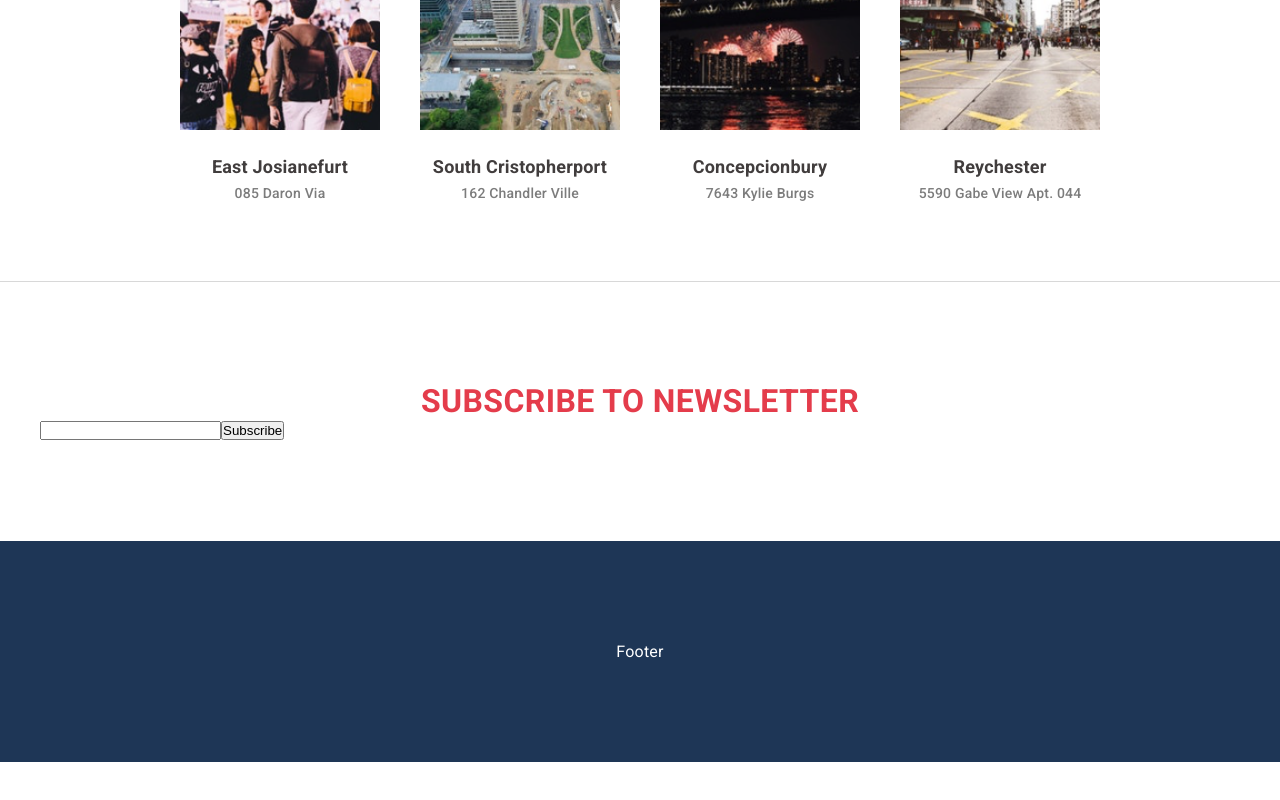
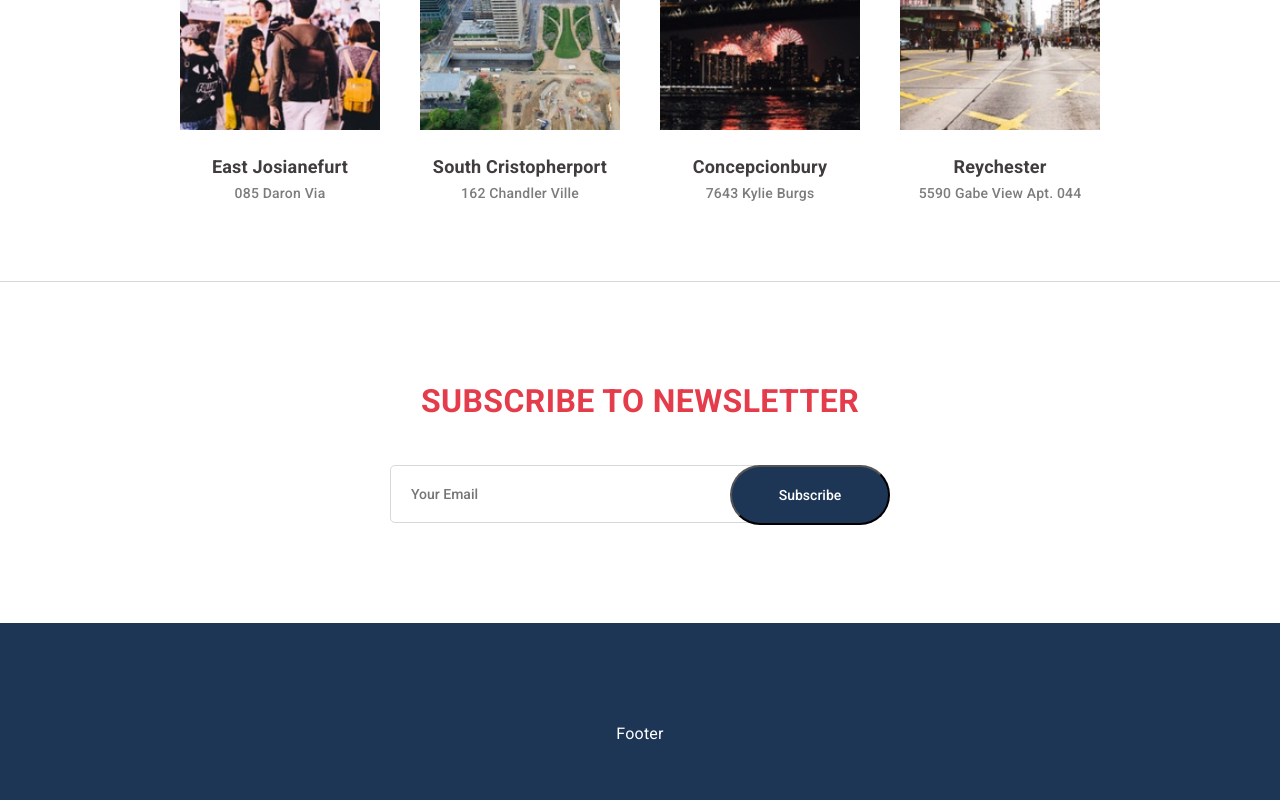
Before and after one commit to genkjames/react-project-app-partner, a React (Create React App) app: page / in a window 1280 px wide. Shown: the part 1695-2495 px from the top of the page. Before the commit the page ends 2457 px from the top, so only its background shows below. Built offline with nearby package versions, Linux system fonts and the light colour scheme.

Commit message:
finish styling footer

```diff
--- a/src/components/footer/Subscribe.jsx
+++ b/src/components/footer/Subscribe.jsx
@@ -32,6 +32,7 @@ class Subscribe extends Component {
             type="email"
             value={this.state.email}
             name="email"
+            placeholder="Your Email"
           />
           <button>Subscribe</button>
         </form>
--- a/src/container/App.css
+++ b/src/container/App.css
@@ -206,3 +206,34 @@ footer > p {
   color: var(--white);
   text-align: center;
 }
+
+.footer form {
+  max-width: 500px;
+  position: relative;
+  margin: 45px auto 0;
+}
+
+.footer form > * {
+  padding: 20px;
+  display: inline-block;
+   outline: 1px solid transparent;
+}
+
+.footer input {
+  width: 100%;
+  border: 1px solid var(--gray);
+  padding-right: 170px;
+  color: var(--dark-slate-blue);
+  border-radius: 5px 30px 30px 5px;
+  font: 500 14px "Roboto", sans-serif;
+}
+
+.footer button {
+  font: 500 14px "Roboto", sans-serif;
+  background: var(--dark-slate-blue);
+  border-radius: 30px;
+  width: 160px;
+  color: var(--white);
+  position: absolute;
+  right: 0;
+}
```
